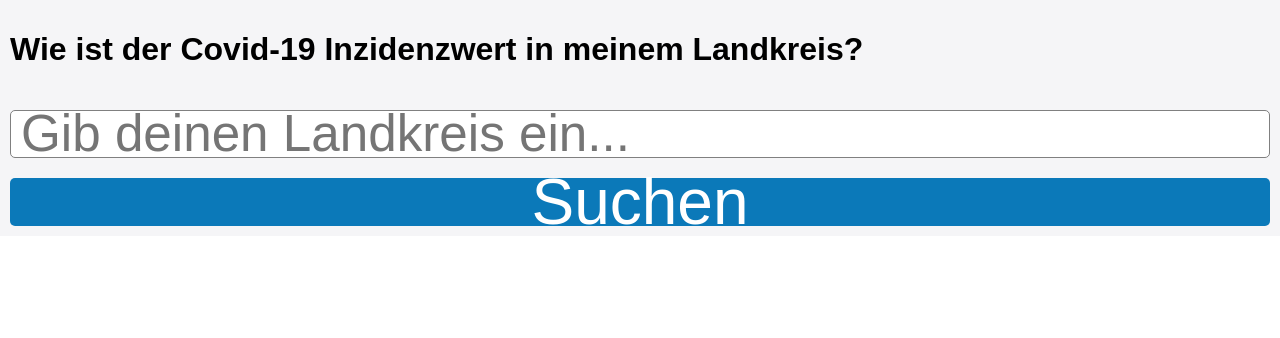
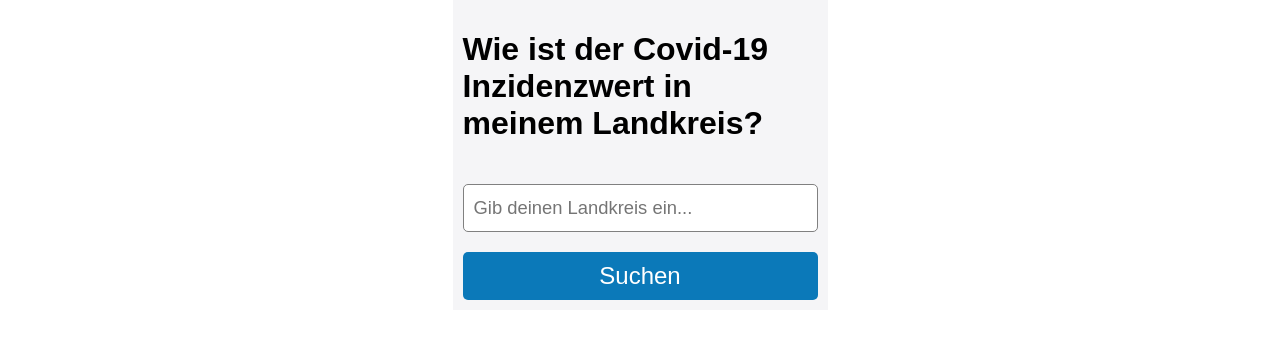
Before and after one commit to JulianBlohm/capstone-project, a React (Create React App) app: page / in a window 1280 px wide. Shown: the top 338 px of the page. Built offline with nearby package versions, Linux system fonts and the light colour scheme; no server answers.

Commit message:
Clean up code and fix layout

```diff
--- a/src/App.js
+++ b/src/App.js
@@ -1,11 +1,16 @@
 import MainPage from './MainPage'
+import styled from 'styled-components/macro'
 
 function App() {
   return (
-    <div className="App">
+    <AppStyled>
       <MainPage></MainPage>
-    </div>
+    </AppStyled>
   );
 }
 
+const AppStyled = styled.div`
+width: 375px;
+`
+
 export default App;
--- a/src/GlobalStyle.js
+++ b/src/GlobalStyle.js
@@ -8,5 +8,7 @@
   body {
     margin: 0;
     font-family: sans-serif;
+    display: flex;
+    justify-content: center;
   }
 `
--- a/src/MainPage.js
+++ b/src/MainPage.js
@@ -11,10 +11,6 @@
     const [incidence, setIncidence] = useState(0)
 
     const countyResult = county.charAt(0).toUpperCase() + county.slice(1)
-
-    console.log(userInput)
-    console.log(county)
-    console.log(incidence)
 
     useEffect(() => getCountyData(), [county])
 
--- a/src/components/Button.js
+++ b/src/components/Button.js
@@ -19,7 +19,7 @@
 height: 48px;
 justify-content: center;
 align-items: center;
-font-size: 5vw;
+font-size: 150%;
 border-radius: 5px;
 `
 
--- a/src/components/Input.js
+++ b/src/components/Input.js
@@ -20,10 +20,12 @@
 border-radius: 5px;
 border: 1px solid gray;
 height: 48px;
-font-size: 4vw;
+font-size: 115%;
 `
 
 Input.propTypes = {
+    value: PropTypes.string ,
+    onChange: PropTypes.func,
     placeholderText: PropTypes.string
 }
 
```
